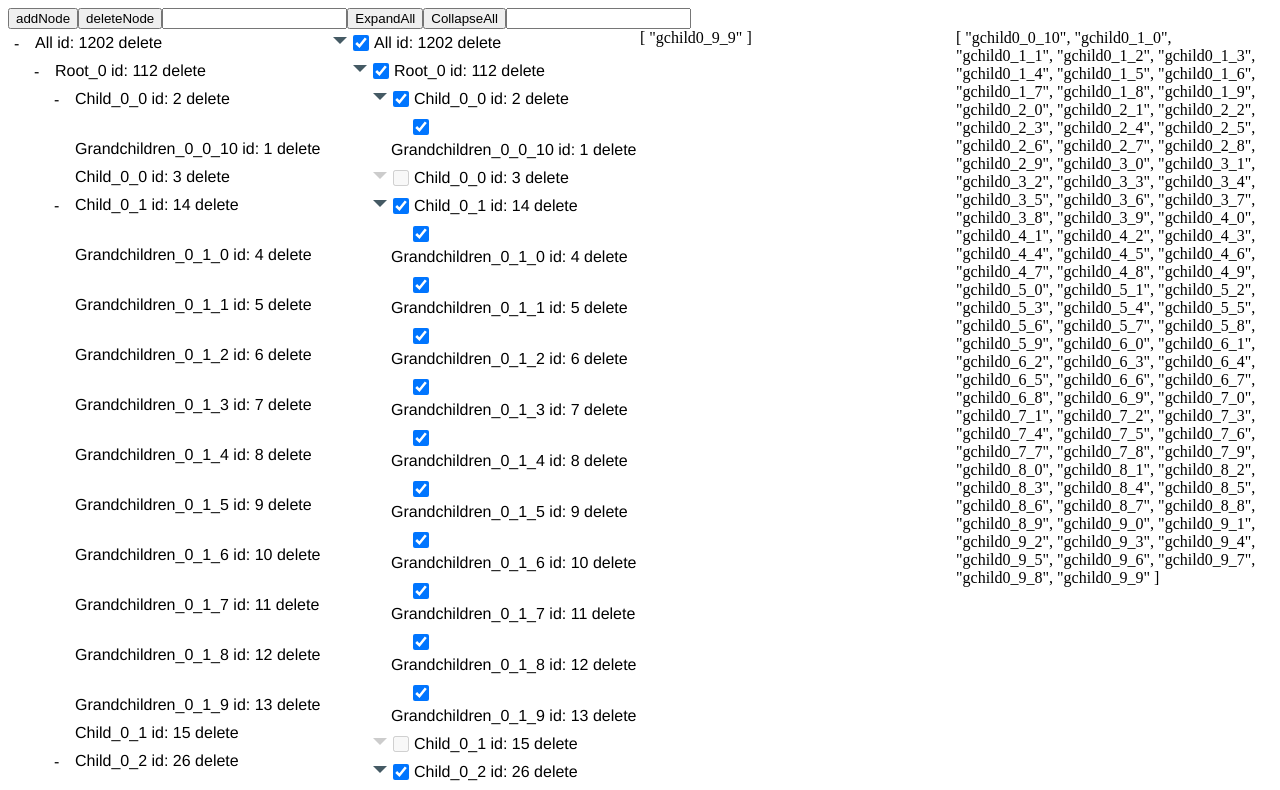
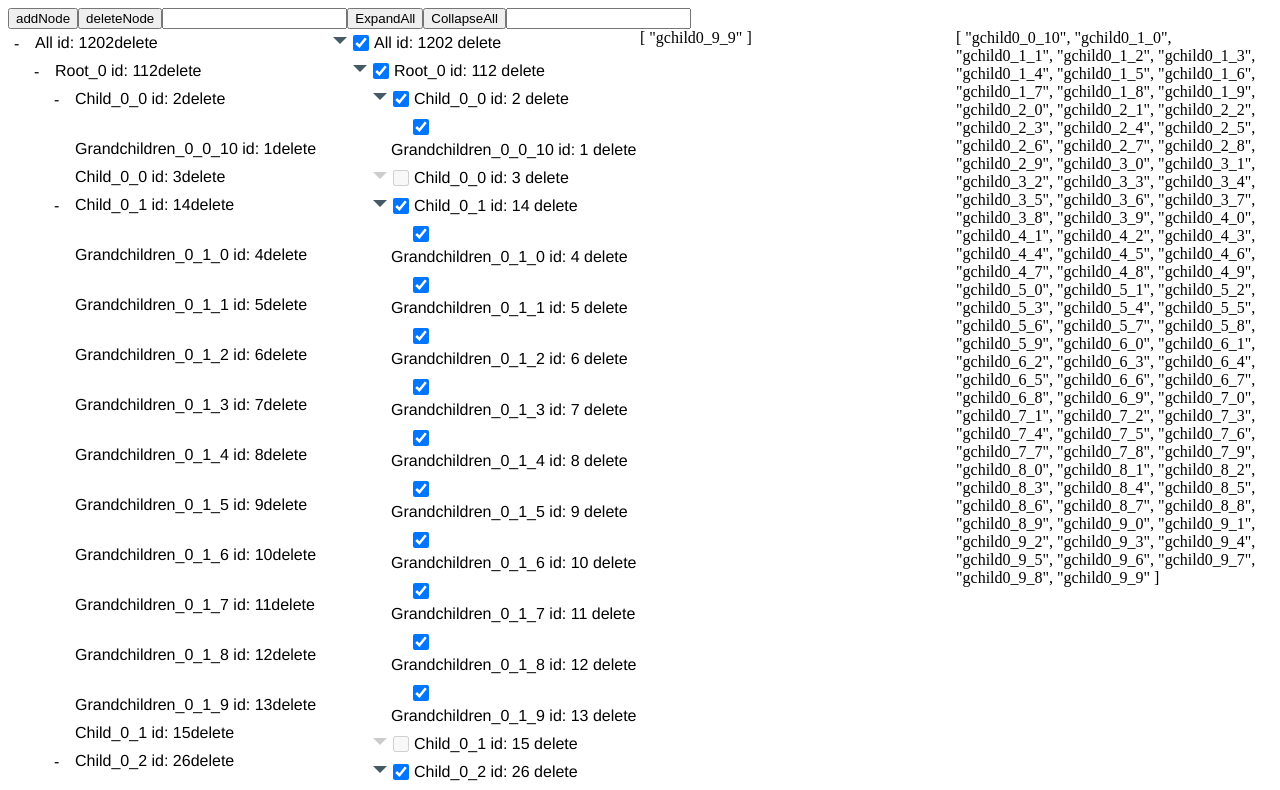
Before and after one commit to inspirsea/tree-ngx, an Angular app: page / in a window 1280 px wide. Shown: the top 790 px of the page. Built offline with nearby package versions, Linux system fonts and the light colour scheme.

Commit message:
Added functionality to decide if a node can be selected with name or not in template implementation, context.active

```diff
--- a/src/app/app.component.html
+++ b/src/app/app.component.html
@@ -1,29 +1,31 @@
 <div>
-    <button (click)="addNode()">addNode</button><button (click)="deleteNode()">deleteNode</button><input type="text" [(ngModel)]="currentId">
-    <button (click)="firstTreeRef.expandAll()">ExpandAll</button>
-    <button (click)="firstTreeRef.collapseAll()">CollapseAll</button>
-    <input type="text" [(ngModel)]="filter">
+  <button (click)="addNode()">addNode</button>
+  <button (click)="deleteNode()">deleteNode</button>
+  <input type="text" [(ngModel)]="currentId">
+  <button (click)="firstTreeRef.expandAll()">ExpandAll</button>
+  <button (click)="firstTreeRef.collapseAll()">CollapseAll</button>
+  <input type="text" [(ngModel)]="filter">
 </div>
 <div style="display: flex; flex: 1 1; flex-direction: row">
   <div style="display: flex; flex: 1 1; flex-direction: row">
-    <tree-ngx #firstTreeRef (selectedItems)="selecedItemsChanged($event)" [filter]="filter" [nodeItems]="firstTree" [callbacks]="firstTreecallbacks" [options]="firstTreeoptions">
+    <tree-ngx #firstTreeRef (selectedItems)="selecedItemsChanged($event)" [filter]="filter" [nodeItems]="firstTree" [callbacks]="firstTreecallbacks"
+      [options]="firstTreeoptions">
       <ng-template #nodeCollapsibleTemplate let-expanded="expanded">
         <span *ngIf="expanded">-</span>
         <span *ngIf="!expanded">+</span>
       </ng-template>
       <ng-template #nodeNameTemplate let-node="node" let-context="context">
-        {{node.name}}
-        id: {{node.id}}
-        <span (click)="context.delete()">delete</span>
+        <span [class.active]="context.active">{{node.name}} id: {{node.id}}</span>
+        <span style="cursor: pointer" (click)="context.delete()">delete</span>
       </ng-template>
     </tree-ngx>
   </div>
   <div style="display: flex; flex: 1 1; flex-direction: row">
-    <tree-ngx #secondTreeRef (selectedItems)="secondSelectedItems = $event" [filter]="filter" [nodeItems]="secondTree" [callbacks]="secondTreecallbacks" [options]="secondTreeoptions">
+    <tree-ngx #secondTreeRef (selectedItems)="secondSelectedItems = $event" [filter]="filter" [nodeItems]="secondTree" [callbacks]="secondTreecallbacks"
+      [options]="secondTreeoptions">
       <ng-template #nodeNameTemplate let-node="node" let-context="context">
-        {{node.name}}
-        id: {{node.id}}
-        <span (click)="context.delete()">delete</span>
+        {{node.name}} id: {{node.id}}
+        <span style="cursor: pointer" (click)="context.delete()">delete</span>
       </ng-template>
     </tree-ngx>
   </div>
--- a/src/app/app.component.ts
+++ b/src/app/app.component.ts
@@ -73,7 +73,6 @@ export class AppComponent implements OnInit {
 
   public selecedItemsChanged(items: any[]) {
     this.firstSelectedItems = items;
-    console.log('emitted');
   }
 
   public addNode() {
--- a/src/app/modules/tree-ngx/src/node-name/node-name.component.html
+++ b/src/app/modules/tree-ngx/src/node-name/node-name.component.html
@@ -1,5 +1,7 @@
 <div (click)="nameClick()" [class.markSelected]="state.markSelected && state.selected" class="node-name">
-  <ng-container *ngIf="!nodeNameTemplate">{{state.nodeItem.name}}</ng-container>
+  <ng-container *ngIf="!nodeNameTemplate">
+    <span [class.active]="active">{{state.nodeItem.name}}</span>
+  </ng-container>
 
   <ng-container *ngTemplateOutlet="nodeNameTemplate; context: { $implicit: state.nodeItem, node: state.nodeItem, context: _this }">
   </ng-container>
--- a/src/app/modules/tree-ngx/src/node-name/node-name.component.ts
+++ b/src/app/modules/tree-ngx/src/node-name/node-name.component.ts
@@ -1,4 +1,4 @@
-import { Component, OnInit, Input, TemplateRef } from '@angular/core';
+import { Component, OnInit, Input, TemplateRef, SimpleChanges, OnChanges } from '@angular/core';
 import { NodeState } from '../model/node-state';
 import { TreeService } from '../service/tree-service';
 
@@ -6,14 +6,21 @@ import { TreeService } from '../service/tree-service';
   selector: 'node-name',
   templateUrl: './node-name.component.html'
 })
-export class NodeNameComponent {
+export class NodeNameComponent implements OnChanges {
 
   @Input() state: NodeState;
   @Input() nodeNameTemplate: TemplateRef<any>;
 
   public _this = this;
+  public active = false;
 
   constructor(private treeService: TreeService) { }
+
+  ngOnChanges(changes: SimpleChanges) {
+    if (changes.state) {
+      this.active = this.treeService.canToggleChildrenOnName(this.state);
+    }
+  }
 
   public nameClick() {
     this.treeService.nameClick(this.state);
--- a/src/app/modules/tree-ngx/src/scss/tree.scss
+++ b/src/app/modules/tree-ngx/src/scss/tree.scss
@@ -20,11 +20,14 @@
 
 .node-name {
   display: inline-block;
-  cursor: pointer;
   padding: 5px 0px 5px 7px;
   &.markSelected {
     padding: 5px 0px 5px 2px;
     border-left: 5px #226699 solid;
+  }
+
+  .active {
+    cursor: pointer;
   }
 }
 
--- a/src/app/modules/tree-ngx/src/service/tree-service.ts
+++ b/src/app/modules/tree-ngx/src/service/tree-service.ts
@@ -137,6 +137,18 @@ export class TreeService {
     this.filterChangeSubject.next(value);
   }
 
+  public canToggleChildrenOnName(state: NodeState) {
+    if (this.options.checkboxes === false) {
+      if (this.options.mode === TreeMode.SingleSelect && !state.nodeItem.children) {
+        return true;
+      } else if (this.options.mode === TreeMode.MultiSelect) {
+        return true;
+      }
+    }
+
+    return false;
+  }
+
   private setInitialSelectedState(nodeStates: NodeState[]) {
     for (let state of nodeStates) {
       if (!state.nodeItem.children && state.nodeItem.selected) {
@@ -199,18 +211,6 @@ export class TreeService {
         state.parent.filteredChildren.splice(filteredIndex, 1);
       }
     }
-  }
-
-  private canToggleChildrenOnName(state: NodeState) {
-    if (this.options.checkboxes === false) {
-      if (this.options.mode === TreeMode.SingleSelect && !state.nodeItem.children) {
-        return true;
-      } else if (this.options.mode === TreeMode.MultiSelect) {
-        return true;
-      }
-    }
-
-    return false;
   }
 
   private anyChildSelected(state: NodeState): boolean {
```
